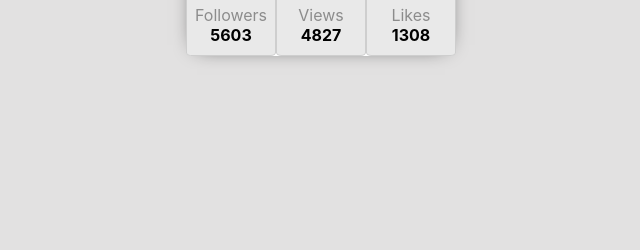
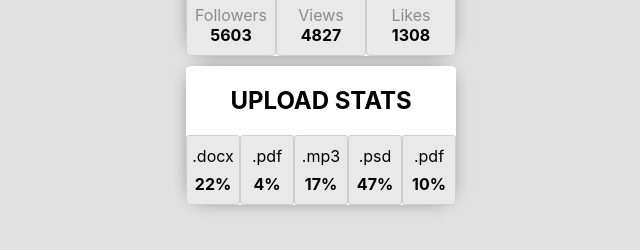
Before and after one commit to SmukuHapace/goit-react-hw-01-components-v2, a React (Create React App) app: page / in a window 1280 px wide. Shown: the part 192-442 px from the top of the page, without its empty margins (319-959 px from the left). Built offline with nearby package versions, Linux system fonts and the light colour scheme.

Commit message:
stat component done

```diff
--- a/src/components/App.jsx
+++ b/src/components/App.jsx
@@ -1,6 +1,7 @@
 import { Profile } from './Profile';
 import user from './Profile/user.json';
-// import { Statistics } from './Statistics';
+import { Statistics } from './Statistics';
+import stats from './Statistics/data.json';
 
 export const App = () => {
   return (
@@ -12,7 +13,7 @@ export const App = () => {
         avatar={user.avatar}
         stats={user.stats}
       />
-      {/* <Statistics /> */}
+      <Statistics title="UPLOAD STATS" stats={stats} />
     </>
   );
 };
--- a/src/components/Statistics/Statistics.jsx
+++ b/src/components/Statistics/Statistics.jsx
@@ -0,0 +1,18 @@
+// import PropTypes from 'prop-types';
+import css from './Statistics.module.css';
+
+export const Statistics = ({ title, stats }) => {
+  return (
+    <section className={css.statistics}>
+      <h2 className={css.title}>{title}</h2>
+      <ul className={css.statList}>
+        {stats.map(stat => (
+          <li className={css.item} key={stat.id}>
+            <span className={css.label}>{stat.label}</span>
+            <span className={css.percentage}>{stat.percentage}%</span>
+          </li>
+        ))}
+      </ul>
+    </section>
+  );
+};
--- a/src/components/Statistics/Statistics.module.css
+++ b/src/components/Statistics/Statistics.module.css
@@ -0,0 +1,34 @@
+.statistics {
+  display: flex;
+  flex-direction: column;
+  text-align: center;
+  width: 270px;
+  margin: auto;
+  border-radius: 2%;
+  background-color: white;
+  margin-top: 10px;
+  box-shadow: 0px 0px 20px -11px rgb(0, 0, 0);
+}
+.title {
+  padding: 20px 0;
+}
+.statList {
+  display: flex;
+  flex-direction: row;
+  justify-content: center;
+}
+.item {
+  display: flex;
+  flex-direction: column;
+  width: 100%;
+  border: solid 1px #0101011e;
+  padding: 10px 0;
+  border-radius: 6%;
+  background-color: rgb(233, 233, 233);
+}
+.label {
+  margin-bottom: 8px;
+}
+.percentage {
+  font-weight: 700;
+}
```
